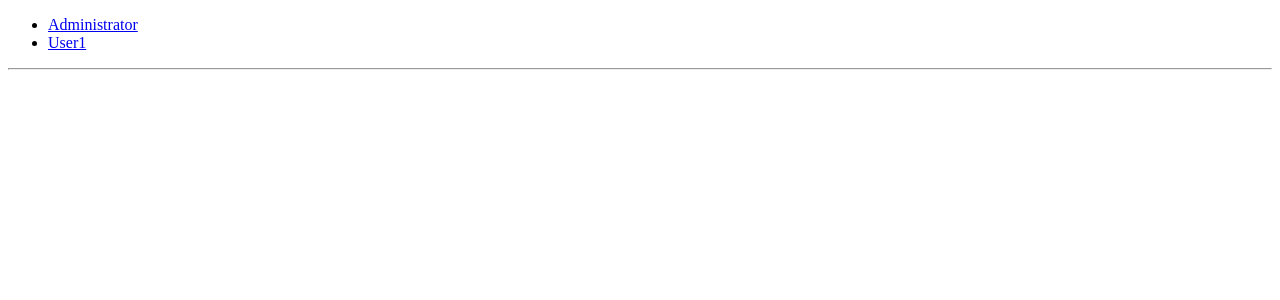
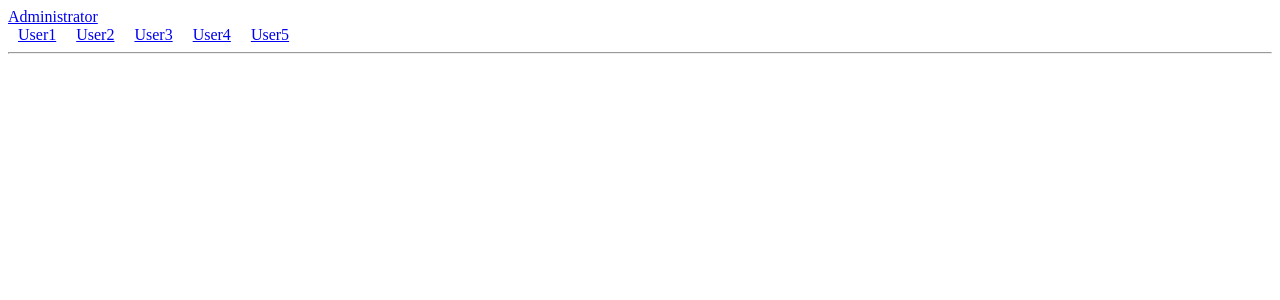
Before and after one commit to Bo-Ye/tyche, a React app: page / in a window 1280 px wide. Shown: the top 300 px of the page. Built offline with nearby package versions, Linux system fonts and the light colour scheme.

Commit message:
Implement administrator's token balance query

```diff
--- a/src/Accounts.js
+++ b/src/Accounts.js
@@ -4,20 +4,25 @@ import Association from './Association'
 
 class Accounts extends Component{
   render(){
+    var linkStyle = {
+        margin: 10
+    };
     return (
         <Router>
-          <div>
-            <ul>
-              <li>
-                <Link to='/Association'>Administrator</Link>
-              </li>
-              <li>
-                <Link to='/Vote'>User1</Link>
-              </li>
-            </ul>
-            <hr />
-            <Route path="/Association" component={Association} />
-          </div>
+            <div>
+                <div>
+                    <Link to='/Association'>Administrator</Link>
+                </div>
+                <div>
+                    <Link to='/Vote' style={linkStyle}>User1</Link>
+                    <Link to='/Vote' style={linkStyle}>User2</Link>
+                    <Link to='/Vote' style={linkStyle}>User3</Link>
+                    <Link to='/Vote' style={linkStyle}>User4</Link>
+                    <Link to='/Vote' style={linkStyle}>User5</Link>
+                </div>
+                <hr />
+                <Route path="/Association" component={Association} />
+            </div>
         </Router>
         );
   }
--- a/src/Association.js
+++ b/src/Association.js
@@ -1,37 +1,41 @@
 import React, { Component} from "react";
 import Web3 from "web3";
-import AssociationContract from '../build/contracts/Association.json'
+import AdvancedTokenContract from '../build/contracts/AdvancedToken.json'
 
 class Association extends Component{
   constructor(props) {
-    super(props)
-
+    super(props);
     this.state = {
-      minimumQuorum: 0
-    }
+      balance: 0
+    };
   }
 
   componentWillMount() {
     var provider = new Web3.providers.HttpProvider('http://127.0.0.1:9545');
     var web3 = new Web3(provider);
     const contract = require('truffle-contract');
-    const assocation = contract(AssociationContract);
-    assocation.setProvider(web3.currentProvider);
-    assocation.deployed().then((instance) => {
-      return instance.minimumQuorum.call();
-    }).then((result) =>{
-      return this.setState({ minimumQuorum: result.valueOf() });
+    const AdvancedToken = contract(AdvancedTokenContract);
+    AdvancedToken.setProvider(web3.currentProvider);
+    AdvancedToken.deployed().then(instance => instance.balanceOf(web3.eth.accounts[0])).then(balance => {
+      this.setState({
+        balance: balance.toNumber()
+      });
     });
   }
 
 
 
   render(){
-    var floatRight = {
-      float: 'right'
+    var divSubmit = {
+      width: 500,
+      overflow: 'hidden'
     };
+    var btnSubmit = {
+          float: 'right'
+        };
     return (
       <div >
+        <div>Administrator's current token balance: {this.state.balance}</div>
         <div>Change Voting Rules</div>
         <div>
             <label>Minimum shares to pass a vote: </label>
@@ -41,8 +45,8 @@ class Association extends Component{
             <label>Minutes for debate: </label>
             <input></input>
         </div>
-        <div style={floatRight}>
-            <button>Submit</button>
+        <div style={divSubmit}>
+            <button style={btnSubmit}>Submit</button>
         </div>
       </div>
     );
```
Also changed, not shown: migrations/2_deploy_contracts.js (+8 -4 lines).
